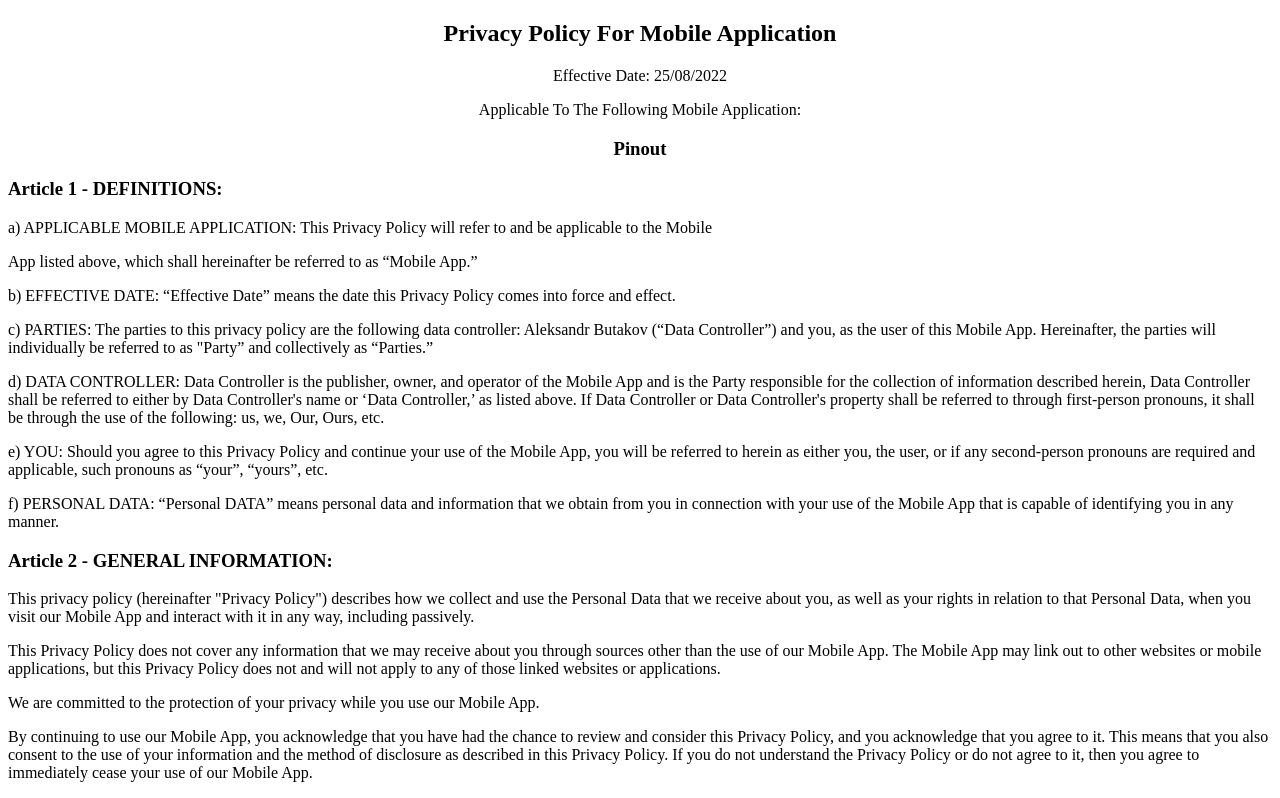
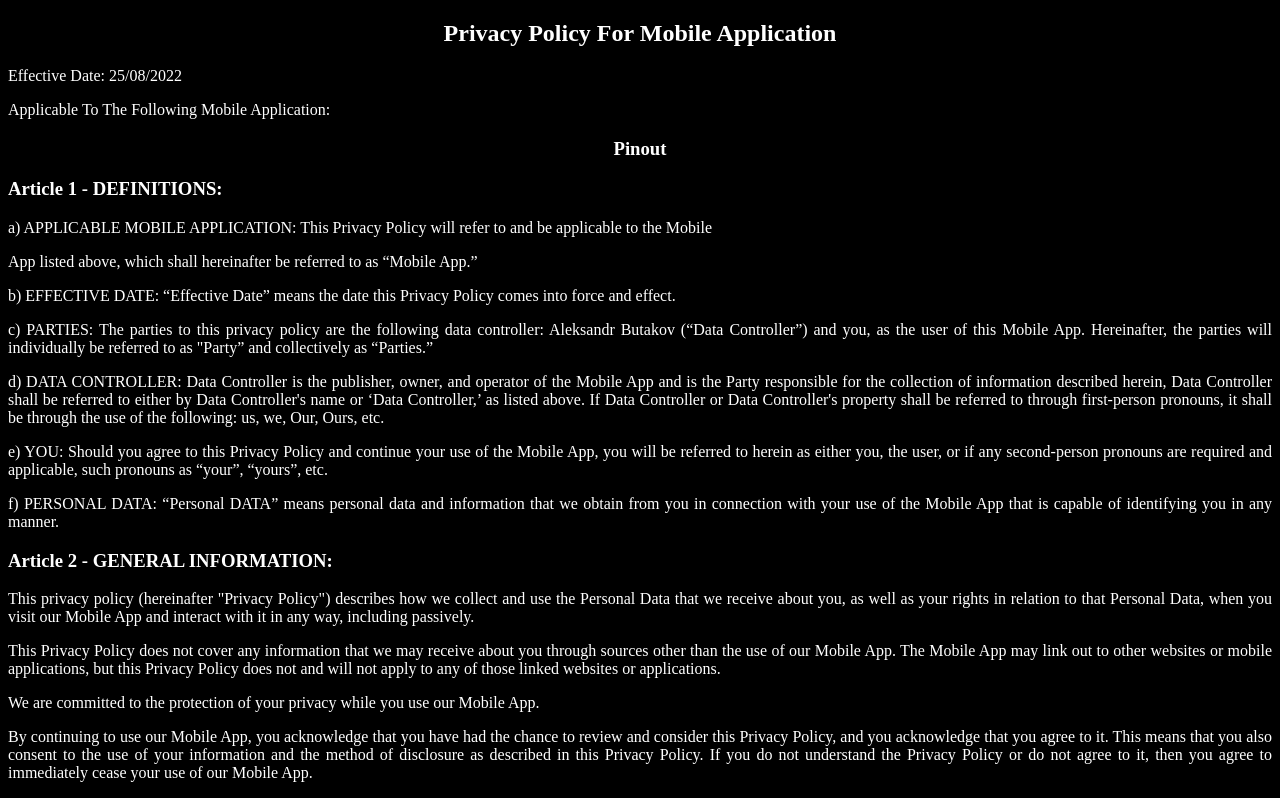
Before and after one commit to AleksandrButakov/AleksandrButakov.github.io, a plain HTML site: page Pinout/PolicyPrivacy/index.html in a window 1280 px wide. Shown: the top 798 px of the page. Drawn offline with Linux system fonts and the light colour scheme.

Commit message:
Changed file

```diff
--- a/Pinout/PolicyPrivacy/index.html
+++ b/Pinout/PolicyPrivacy/index.html
@@ -1,5 +1,19 @@
 <!DOCTYPE html>
 <html>
+
+<head>
+    <meta charset="utf-8">
+    <style>
+    body {
+        background: black;
+        color: white;
+    }
+
+    p {
+        text-align: justify;
+    }
+    </style>
+</head>
 
 <body>
     <h2 align="center">Privacy Policy For Mobile Application</h2>
```
